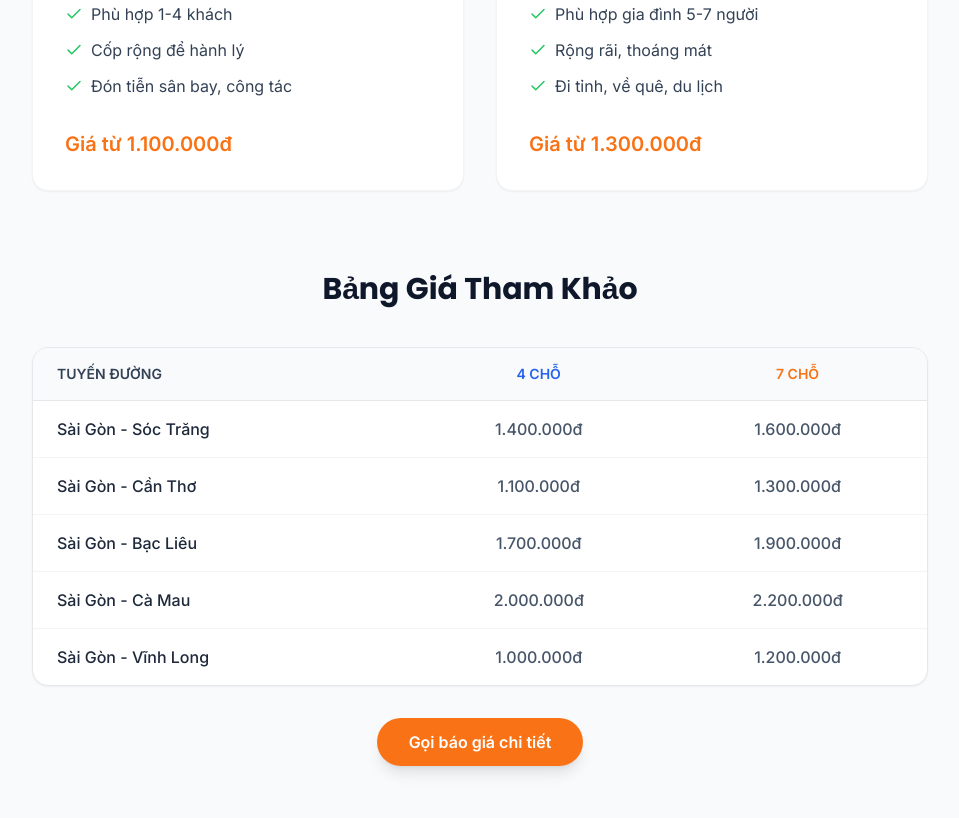
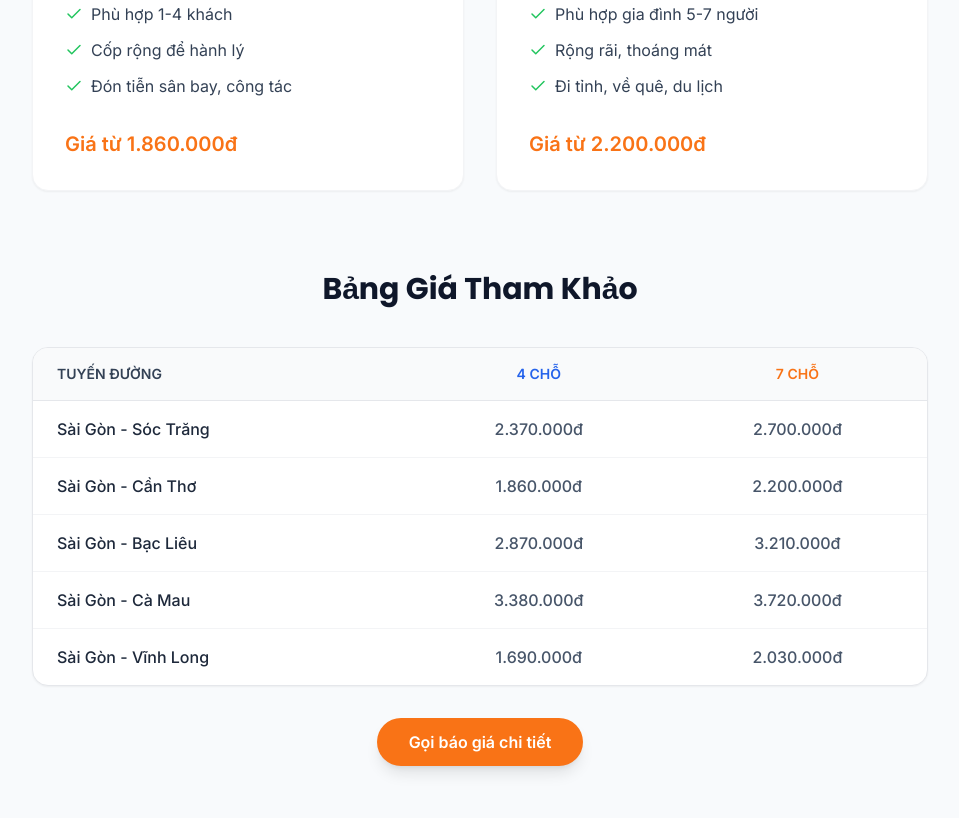
Before and after one commit to titoanst/Xe-kh-ch, a React (Vite) app: page / in a window 1280 px wide. Shown: the part 2040-2858 px from the top of the page, without its empty margins (160-1119 px from the left). Built offline with nearby package versions, Linux system fonts and the light colour scheme.

Commit message:
fix: Update pricing and refactor build process
Adjusted pricing for various routes and updated the corresponding UI elements. Removed unnecessary script and stylesheet links from the index.html to optimize the build process.

```diff
--- a/components/Pricing.tsx
+++ b/components/Pricing.tsx
@@ -23,7 +23,7 @@ const Pricing: React.FC = () => {
                         <li className="flex items-center gap-2 text-slate-700"><Check size={18} className="text-green-500" /> Cốp rộng để hành lý</li>
                         <li className="flex items-center gap-2 text-slate-700"><Check size={18} className="text-green-500" /> Đón tiễn sân bay, công tác</li>
                     </ul>
-                    <div className="text-accent font-bold text-xl">Giá từ 1.100.000đ</div>
+                    <div className="text-accent font-bold text-xl">Giá từ 1.860.000đ</div>
                 </div>
 
                 <div className="bg-white rounded-2xl p-8 shadow-sm border border-gray-100 hover:shadow-md transition-shadow">
@@ -34,7 +34,7 @@ const Pricing: React.FC = () => {
                         <li className="flex items-center gap-2 text-slate-700"><Check size={18} className="text-green-500" /> Rộng rãi, thoáng mát</li>
                         <li className="flex items-center gap-2 text-slate-700"><Check size={18} className="text-green-500" /> Đi tỉnh, về quê, du lịch</li>
                     </ul>
-                    <div className="text-accent font-bold text-xl">Giá từ 1.300.000đ</div>
+                    <div className="text-accent font-bold text-xl">Giá từ 2.200.000đ</div>
                 </div>
             </div>
         </div>
--- a/constants.tsx
+++ b/constants.tsx
@@ -15,40 +15,40 @@ export const PRICE_LIST: RoutePrice[] = [
     id: '1',
     from: 'Sài Gòn',
     to: 'Sóc Trăng',
-    price4Seat: '1.400.000đ',
-    price7Seat: '1.600.000đ',
+    price4Seat: '2.370.000đ',
+    price7Seat: '2.700.000đ',
     distance: '220km'
   },
   {
     id: '2',
     from: 'Sài Gòn',
     to: 'Cần Thơ',
-    price4Seat: '1.100.000đ',
-    price7Seat: '1.300.000đ',
+    price4Seat: '1.860.000đ',
+    price7Seat: '2.200.000đ',
     distance: '170km'
   },
   {
     id: '3',
     from: 'Sài Gòn',
     to: 'Bạc Liêu',
-    price4Seat: '1.700.000đ',
-    price7Seat: '1.900.000đ',
+    price4Seat: '2.870.000đ',
+    price7Seat: '3.210.000đ',
     distance: '270km'
   },
   {
     id: '4',
     from: 'Sài Gòn',
     to: 'Cà Mau',
-    price4Seat: '2.000.000đ',
-    price7Seat: '2.200.000đ',
+    price4Seat: '3.380.000đ',
+    price7Seat: '3.720.000đ',
     distance: '300km'
   },
     {
     id: '5',
     from: 'Sài Gòn',
     to: 'Vĩnh Long',
-    price4Seat: '1.000.000đ',
-    price7Seat: '1.200.000đ',
+    price4Seat: '1.690.000đ',
+    price7Seat: '2.030.000đ',
     distance: '135km'
   },
 ];
--- a/index.html
+++ b/index.html
@@ -53,10 +53,8 @@
   }
 }
 </script>
-<link rel="stylesheet" href="/index.css">
 </head>
   <body>
     <div id="root"></div>
-  <script type="module" src="/index.tsx"></script>
-</body>
+  </body>
 </html>
```
Also changed, not shown: 1 other file (tests, documents, lock files or other folders).
